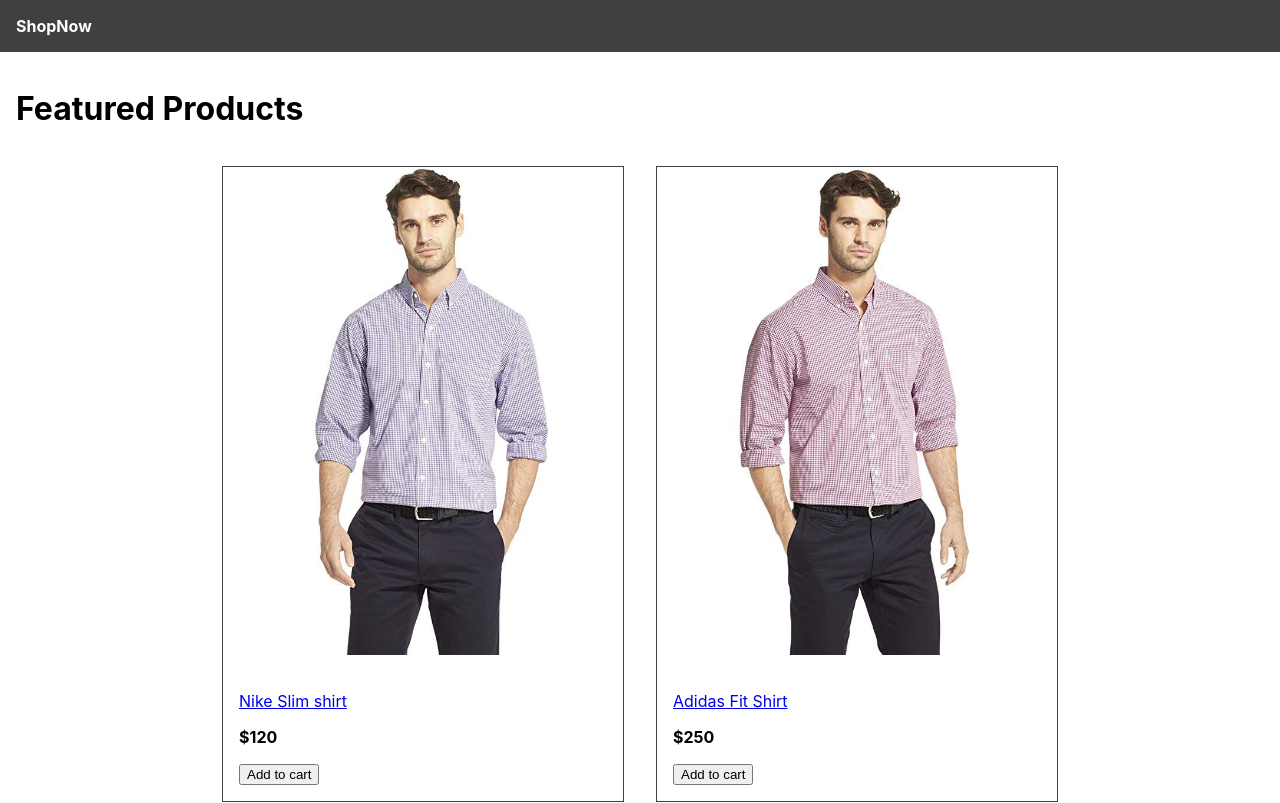
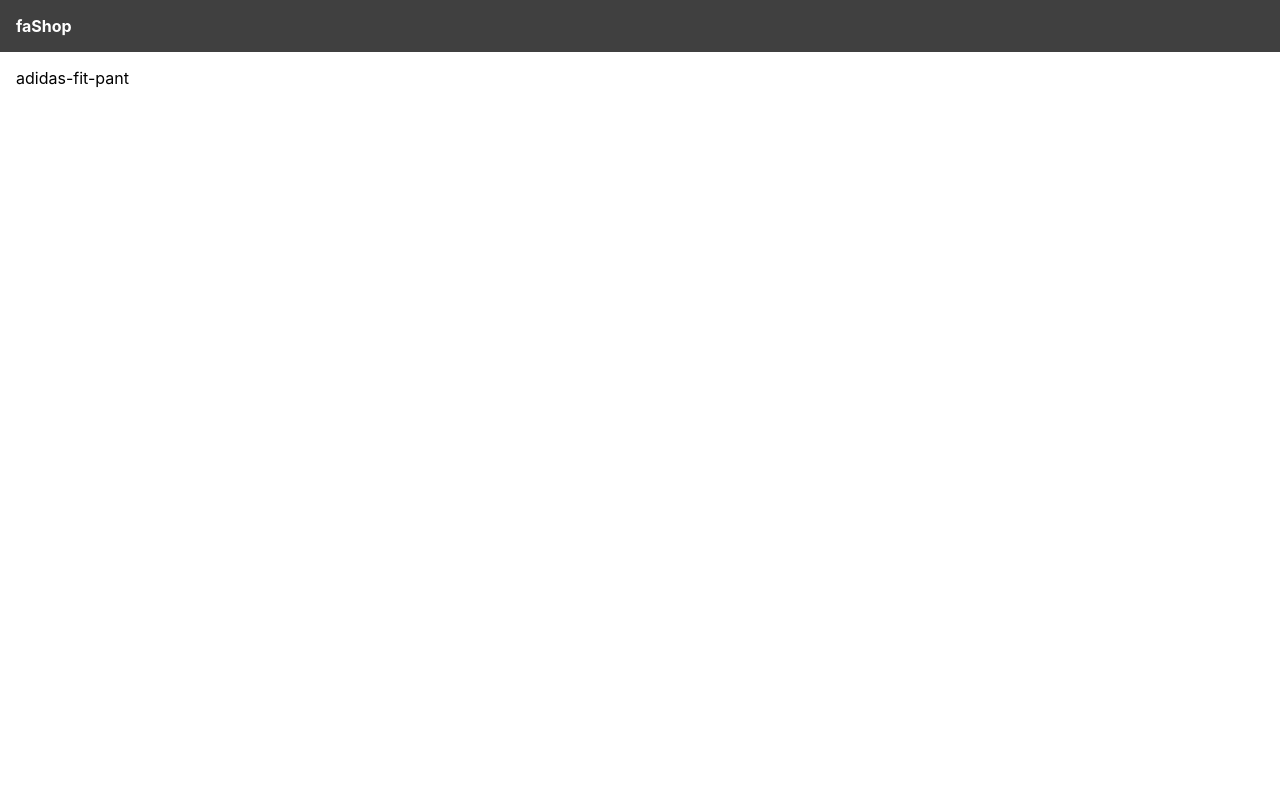
Before and after one commit to gomez-fernando/amazing-ecommerce-2023-frontend-react, a React (Create React App) app: page /product/adidas-fit-pant in a window 1280 px wide. Shown: the top 803 px of the page. Built offline with nearby package versions, Linux system fonts and the light colour scheme.

Commit message:
Add product details page

```diff
--- a/src/App.jsx
+++ b/src/App.jsx
@@ -1,33 +1,23 @@
-import data from "./data";
+import { BrowserRouter, Link, Route, Routes } from "react-router-dom";
+import HomeScreen from "./screens/HomeScreen";
+import ProductScreen from "./screens/ProductScreen";
 
 function App() {
   return (
+    <BrowserRouter>
       <div>
         <header>
-        <a href="/">ShopNow</a>
+          <Link to="/">faShop</Link>
         </header>
         <main>
-        <h1>Featured Products</h1>
-        <div className="products">
-          {
-            data.products.map(product => (
-              <div key={product.slug} className="product">
-                <a href={`/product/${product.slug}`}>
-                  <img src={product.image} alt={product.name} />
-                </a>
-                <div className="product-info">
-                  <a href={`/product/${product.slug}`}>
-                    <p>{product.name}</p>
-                  </a>
-                  <p><strong>${product.price}</strong></p>
-                  <button>Add to cart</button>
-                </div>
-              </div>
-            ))
-          }
-        </div>
+          <Routes>
+            <Route path='/product/:slug' element={<ProductScreen />} />
+            <Route path='/' element={<HomeScreen />} />
+          </Routes>
+
         </main>
       </div>
+    </BrowserRouter>
   );
 }
 
--- /dev/null
+++ b/src/screens/HomeScreen.jsx
@@ -0,0 +1,30 @@
+import { Link } from "react-router-dom";
+import data from "../data";
+
+const HomeScreen = () => {
+  return (
+    <>
+      <h1>Featured Products</h1>
+      <div className="products">
+        {
+          data.products.map(product => (
+            <div key={product.slug} className="product">
+              <Link to={`/product/${product.slug}`}>
+                <img src={product.image} alt={product.name} />
+              </Link>
+              <div className="product-info">
+                <Link to={`/product/${product.slug}`}>
+                  <p>{product.name}</p>
+                </Link>
+                <p><strong>${product.price}</strong></p>
+                <button>Add to cart</button>
+              </div>
+            </div>
+          ))
+        }
+      </div>
+    </>
+  )
+}
+
+export default HomeScreen;
--- /dev/null
+++ b/src/screens/ProductScreen.jsx
@@ -0,0 +1,12 @@
+import { useParams } from "react-router-dom";
+
+const ProductScreen = () => {
+  const params = useParams();
+  const {slug} = params;
+
+  return (
+    <div>{slug}</div>
+  )
+}
+
+export default ProductScreen
```
Lines whose indentation alone changed are shown as unchanged.
